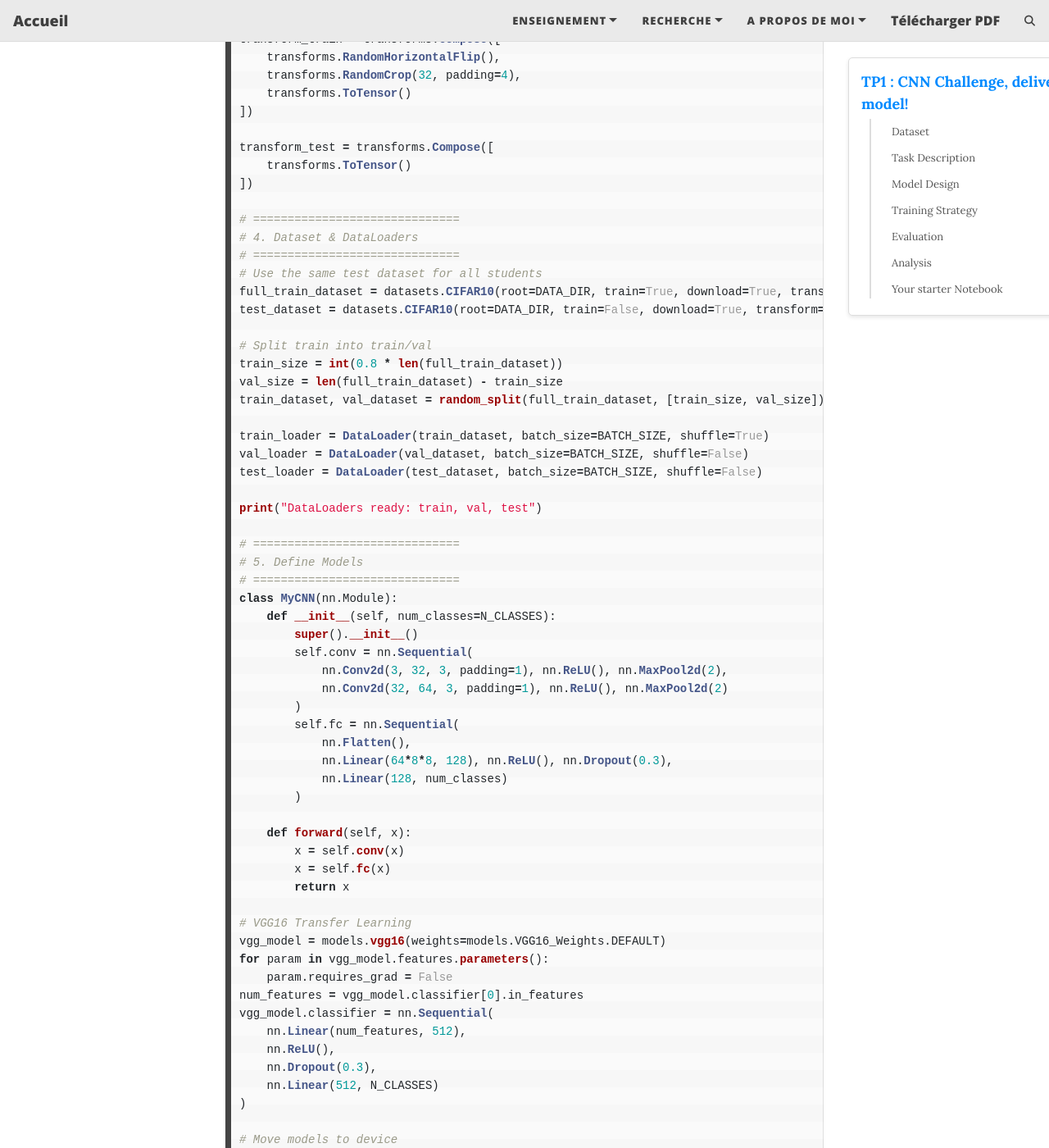
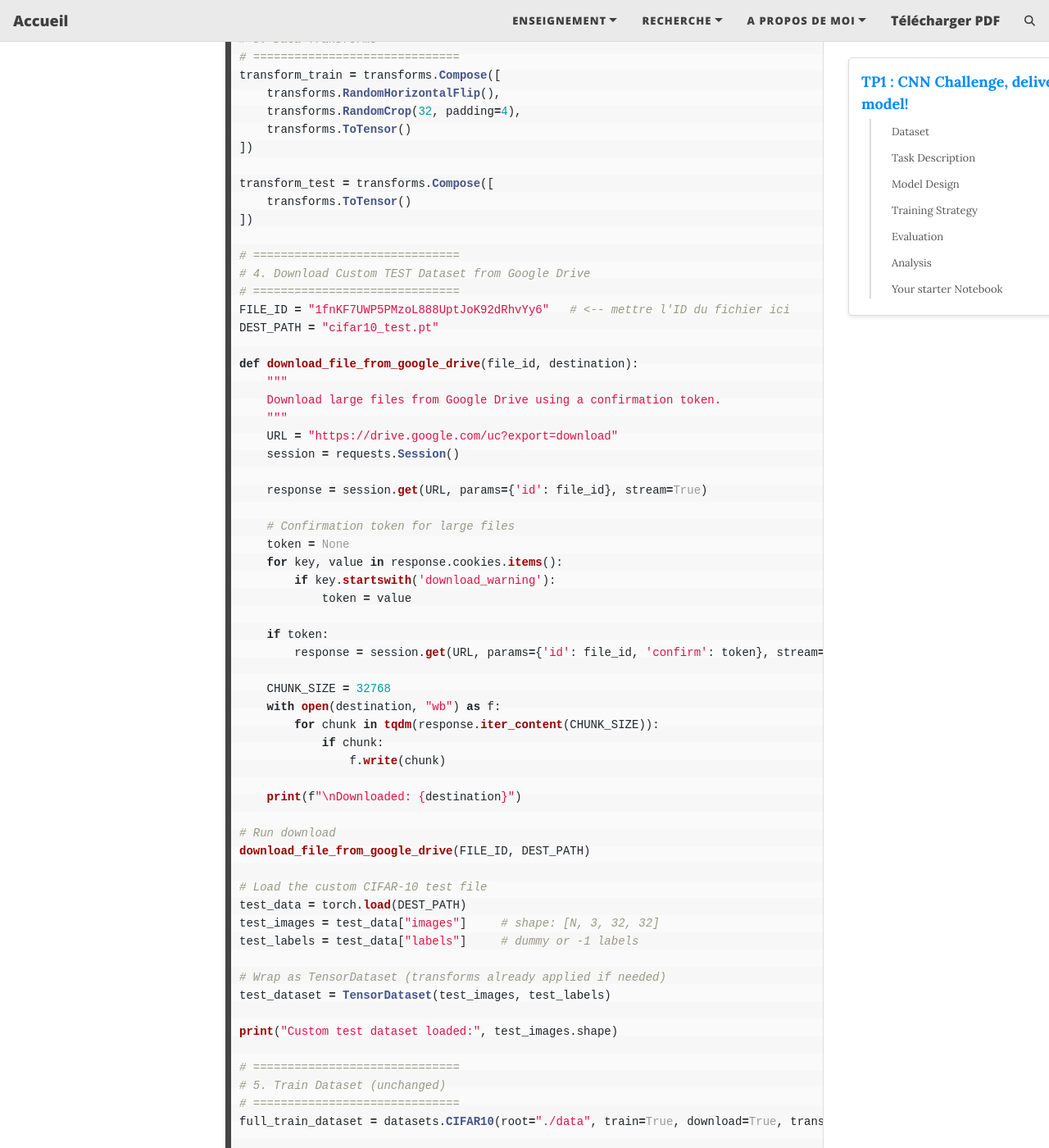
Before and after one commit to MariemZaouali/mariemzaouali.github.io, a Jekyll site: the page built from _posts/2025-11-13-genAITp1.md, in a window 1280 px wide and 1400 px high, scrolled down 2912 px. Shown: the whole window at 82% size. Built offline with Jekyll 4.4.1, drawn with Linux system fonts in a browser that asks for light colours; comment, search, counter and statistics services are not loaded; some of the changed text lies outside the part shown.

Commit message:
Update 2025-11-13-genAITp1.md

````diff
--- a/_posts/2025-11-13-genAITp1.md
+++ b/_posts/2025-11-13-genAITp1.md
@@ -79,9 +79,11 @@ print(f"Dataset will be stored in: {DATA_DIR}")
 import torch
 import torch.nn as nn
 import torch.optim as optim
-from torch.utils.data import DataLoader, random_split
+from torch.utils.data import DataLoader, random_split, TensorDataset
 from torchvision import datasets, transforms, models
 import pandas as pd
+import requests
+from tqdm import tqdm
 
 # ==============================
 # 2. Hyperparameters
@@ -106,25 +108,67 @@ transform_test = transforms.Compose([
 ])
 
 # ==============================
-# 4. Dataset & DataLoaders
+# 4. Download Custom TEST Dataset from Google Drive
 # ==============================
-# Use the same test dataset for all students
-full_train_dataset = datasets.CIFAR10(root=DATA_DIR, train=True, download=True, transform=transform_train)
-test_dataset = datasets.CIFAR10(root=DATA_DIR, train=False, download=True, transform=transform_test)
+FILE_ID = "1fnKF7UWP5PMzoL888UptJoK92dRhvYy6"   # <-- mettre l'ID du fichier ici
+DEST_PATH = "cifar10_test.pt"
 
-# Split train into train/val
+def download_file_from_google_drive(file_id, destination):
+    """
+    Download large files from Google Drive using a confirmation token.
+    """
+    URL = "https://drive.google.com/uc?export=download"
+    session = requests.Session()
+
+    response = session.get(URL, params={'id': file_id}, stream=True)
+
+    # Confirmation token for large files
+    token = None
+    for key, value in response.cookies.items():
+        if key.startswith('download_warning'):
+            token = value
+
+    if token:
+        response = session.get(URL, params={'id': file_id, 'confirm': token}, stream=True)
+
+    CHUNK_SIZE = 32768
+    with open(destination, "wb") as f:
+        for chunk in tqdm(response.iter_content(CHUNK_SIZE)):
+            if chunk:
+                f.write(chunk)
+
+    print(f"\nDownloaded: {destination}")
+
+# Run download
+download_file_from_google_drive(FILE_ID, DEST_PATH)
+
+# Load the custom CIFAR-10 test file
+test_data = torch.load(DEST_PATH)
+test_images = test_data["images"]     # shape: [N, 3, 32, 32]
+test_labels = test_data["labels"]     # dummy or -1 labels
+
+# Wrap as TensorDataset (transforms already applied if needed)
+test_dataset = TensorDataset(test_images, test_labels)
+
+print("Custom test dataset loaded:", test_images.shape)
+
+# ==============================
+# 5. Train Dataset (unchanged)
+# ==============================
+full_train_dataset = datasets.CIFAR10(root="./data", train=True, download=True, transform=transform_train)
+
 train_size = int(0.8 * len(full_train_dataset))
 val_size = len(full_train_dataset) - train_size
 train_dataset, val_dataset = random_split(full_train_dataset, [train_size, val_size])
 
 train_loader = DataLoader(train_dataset, batch_size=BATCH_SIZE, shuffle=True)
-val_loader = DataLoader(val_dataset, batch_size=BATCH_SIZE, shuffle=False)
-test_loader = DataLoader(test_dataset, batch_size=BATCH_SIZE, shuffle=False)
+val_loader   = DataLoader(val_dataset, batch_size=BATCH_SIZE, shuffle=False)
+test_loader  = DataLoader(test_dataset, batch_size=BATCH_SIZE, shuffle=False)
 
 print("DataLoaders ready: train, val, test")
 
 # ==============================
-# 5. Define Models
+# 6. Define Models
 # ==============================
 class MyCNN(nn.Module):
     def __init__(self, num_classes=N_CLASSES):
@@ -148,6 +192,7 @@ class MyCNN(nn.Module):
 vgg_model = models.vgg16(weights=models.VGG16_Weights.DEFAULT)
 for param in vgg_model.features.parameters():
     param.requires_grad = False
+
 num_features = vgg_model.classifier[0].in_features
 vgg_model.classifier = nn.Sequential(
     nn.Linear(num_features, 512),
@@ -156,14 +201,13 @@ vgg_model.classifier = nn.Sequential(
     nn.Linear(512, N_CLASSES)
 )
 
-# Move models to device
 models_dict = {
     "CustomCNN": MyCNN().to(DEVICE),
     "VGG16": vgg_model.to(DEVICE)
 }
 
 # ==============================
-# 6. Training & Evaluation Functions
+# 7. Training & Evaluation
 # ==============================
 def train_one_epoch(model, loader, criterion, optimizer):
     model.train()
@@ -183,50 +227,45 @@ def train_one_epoch(model, loader, criterion, optimizer):
 def evaluate(model, loader, criterion=None):
     model.eval()
     total_loss, correct, total = 0, 0, 0
-    y_true, y_pred = [], []
+    y_pred = []
     with torch.no_grad():
         for x, y in loader:
             x, y = x.to(DEVICE), y.to(DEVICE)
             out = model(x)
             if criterion is not None:
-                loss = criterion(out, y)
-                total_loss += loss.item() * x.size(0)
+                total_loss += criterion(out, y).item() * x.size(0)
             preds = out.argmax(1)
+            y_pred.extend(preds.cpu().numpy())
             correct += (preds == y).sum().item()
             total += y.size(0)
-            y_true.extend(y.cpu().numpy())
-            y_pred.extend(preds.cpu().numpy())
-
     avg_loss = total_loss / total if criterion is not None else None
     acc = correct / total
-    return avg_loss, acc, y_true, y_pred
+    return avg_loss, acc, y_pred
 
 # ==============================
-# 7. Training Loop
+# 8. Training Loop + Save Prediction File
 # ==============================
 criterion = nn.CrossEntropyLoss()
 
 for name, model in models_dict.items():
     optimizer = optim.Adam(filter(lambda p: p.requires_grad, model.parameters()), lr=LR)
     print(f"\nTraining {name} ...")
+
     for epoch in range(1, EPOCHS + 1):
         train_loss, train_acc = train_one_epoch(model, train_loader, criterion, optimizer)
-        val_loss, val_acc, _, _ = evaluate(model, val_loader, criterion)
-        print(f"Epoch [{epoch}/{EPOCHS}] | "
-              f"Train Loss: {train_loss:.4f} | Train Acc: {train_acc:.3f} | "
+        val_loss, val_acc, _ = evaluate(model, val_loader, criterion)
+        print(f"Epoch [{epoch}/{EPOCHS}] | Train Loss: {train_loss:.4f} | Train Acc: {train_acc:.3f} | "
               f"Val Loss: {val_loss:.4f} | Val Acc: {val_acc:.3f}")
 
-    # ==============================
-    # Save Test Predictions to CSV for Leaderboard
-    # ==============================
-    _, _, _, test_preds = evaluate(model, test_loader)
+    # Save test predictions with ID
+    _, _, test_preds = evaluate(model, test_loader)
     submission = pd.DataFrame({
-        "Id": list(range(len(test_preds))),
+        "Id": list(range(len(test_preds))),  # keeps the ID
         "Predicted": test_preds
     })
     submission_file = f"{name}_CIFAR10_test_predictions.csv"
     submission.to_csv(submission_file, index=False)
-    print(f"Test predictions saved to {submission_file}")
+    print(f"\nTest predictions saved to {submission_file}")
 
 
 ```
````
